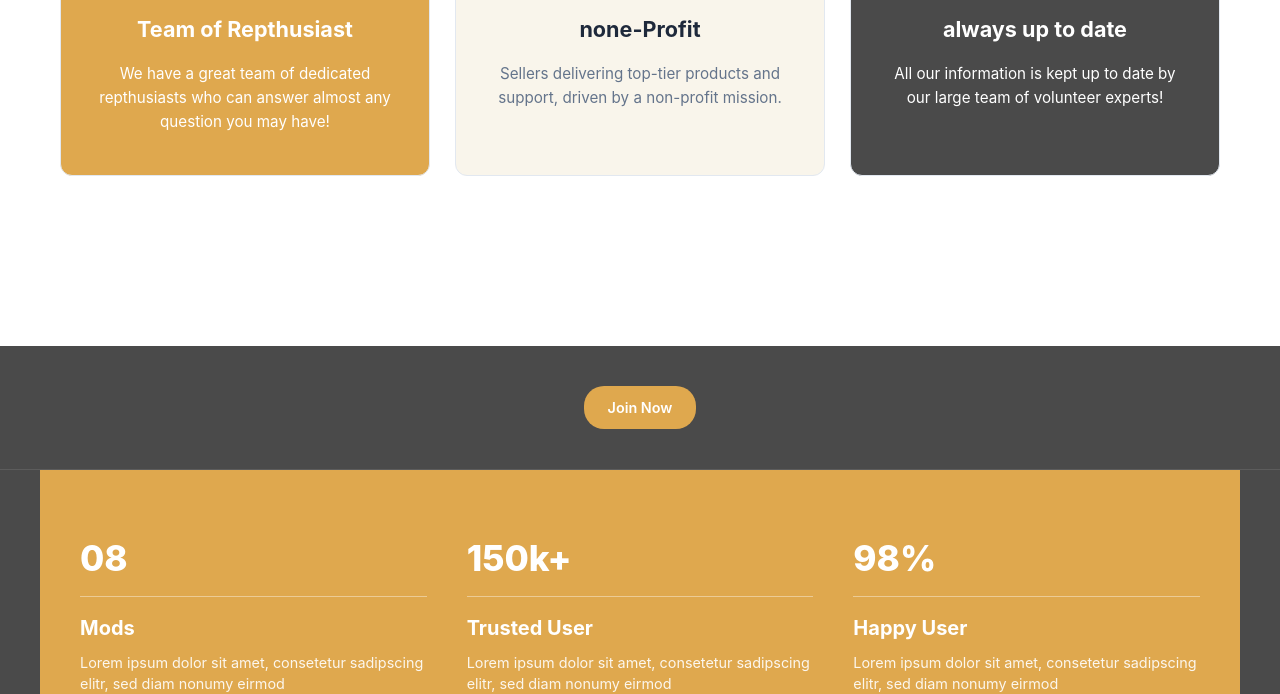
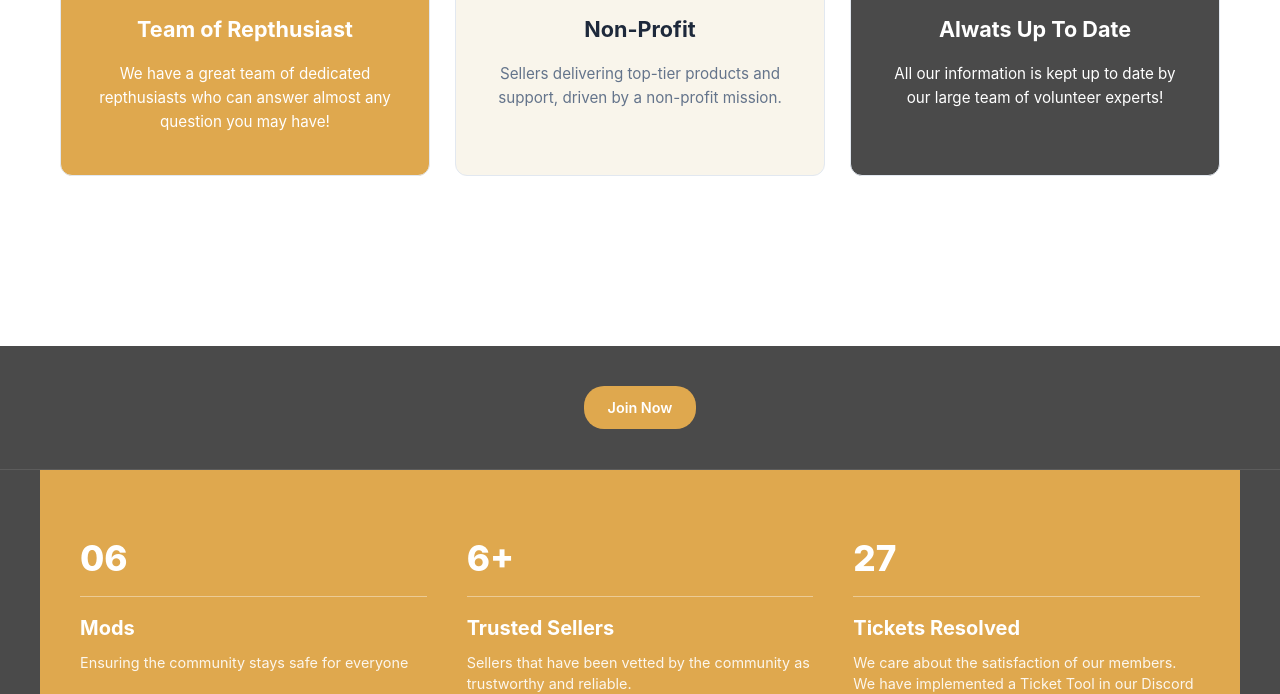
Before and after one commit to Tech-Reps/TechReps-Website, a plain HTML site: page index.html in a window 1280 px wide. Shown: the part 673-1367 px from the top of the page. Drawn offline with Linux system fonts and the light colour scheme.

Commit message:
Update index.html
Fixed typos and redirects

```diff
--- a/index.html
+++ b/index.html
@@ -52,13 +52,13 @@
 
       <div class="display-card card-cream">
         <div class="card-icon">💸</div>
-        <h3>none-Profit</h3>
+        <h3>Non-Profit</h3>
         <p>Sellers delivering top-tier products and support, driven by a non-profit mission.</p>
       </div>
 
       <div class="display-card card-dark">
         <div class="card-icon">⏰</div>
-        <h3>always up to date</h3>
+        <h3>Alwats Up To Date</h3>
         <p>All our information is kept up to date by our large team of volunteer experts!</p>
       </div>
     </div>
@@ -67,24 +67,24 @@
   <!-- New Full-Width Stats Footer Panel from image_e66522.png -->
   <section class="stats-footer-container">
     <div class="stats-cta-row">
-      <a href="#" class="join-now-btn">Join Now</a>
+      <a href="https://discord.com/invite/8SbWtCrnKh" target="_blank" class="join-now-btn">Join Now</a>
     </div>
 
     <div class="stats-grid-wrapper">
       <div class="stat-node">
-        <span class="stat-number">08</span>
+        <span class="stat-number">06</span>
         <h4 class="stat-label">Mods</h4>
-        <p class="stat-desc">Lorem ipsum dolor sit amet, consetetur sadipscing elitr, sed diam nonumy eirmod</p>
+        <p class="stat-desc">Ensuring the community stays safe for everyone</p>
       </div>
       <div class="stat-node">
-        <span class="stat-number">150k+</span>
-        <h4 class="stat-label">Trusted User</h4>
-        <p class="stat-desc">Lorem ipsum dolor sit amet, consetetur sadipscing elitr, sed diam nonumy eirmod</p>
+        <span class="stat-number">6+</span>
+        <h4 class="stat-label">Trusted Sellers</h4>
+        <p class="stat-desc">Sellers that have been vetted by the community as trustworthy and reliable.</p>
       </div>
       <div class="stat-node">
-        <span class="stat-number">98%</span>
-        <h4 class="stat-label">Happy User</h4>
-        <p class="stat-desc">Lorem ipsum dolor sit amet, consetetur sadipscing elitr, sed diam nonumy eirmod</p>
+        <span class="stat-number">27</span>
+        <h4 class="stat-label">Tickets Resolved</h4>
+        <p class="stat-desc">We care about the satisfaction of our members. We have implemented a Ticket Tool in our Discord server to assist with disputes with sellers.</p>
       </div>
     </div>
   </section>
@@ -93,8 +93,8 @@
   <section class="community-section">
     <p>Join our decentralized anti-counterfeit communities</p>
     <div class="community-buttons">
-      <a href="https://discord.com" target="_blank" class="community-btn">Discord Redirect</a>
-      <a href="https://reddit.com" target="_blank" class="community-btn">Reddit Redirect</a>
+      <a href="https://discord.com/invite/8SbWtCrnKh" target="_blank" class="community-btn">Discord Redirect</a>
+      <a href="https://www.reddit.com/r/TechRep/" target="_blank" class="community-btn">Reddit Redirect</a>
     </div>
   </section>
 
```
